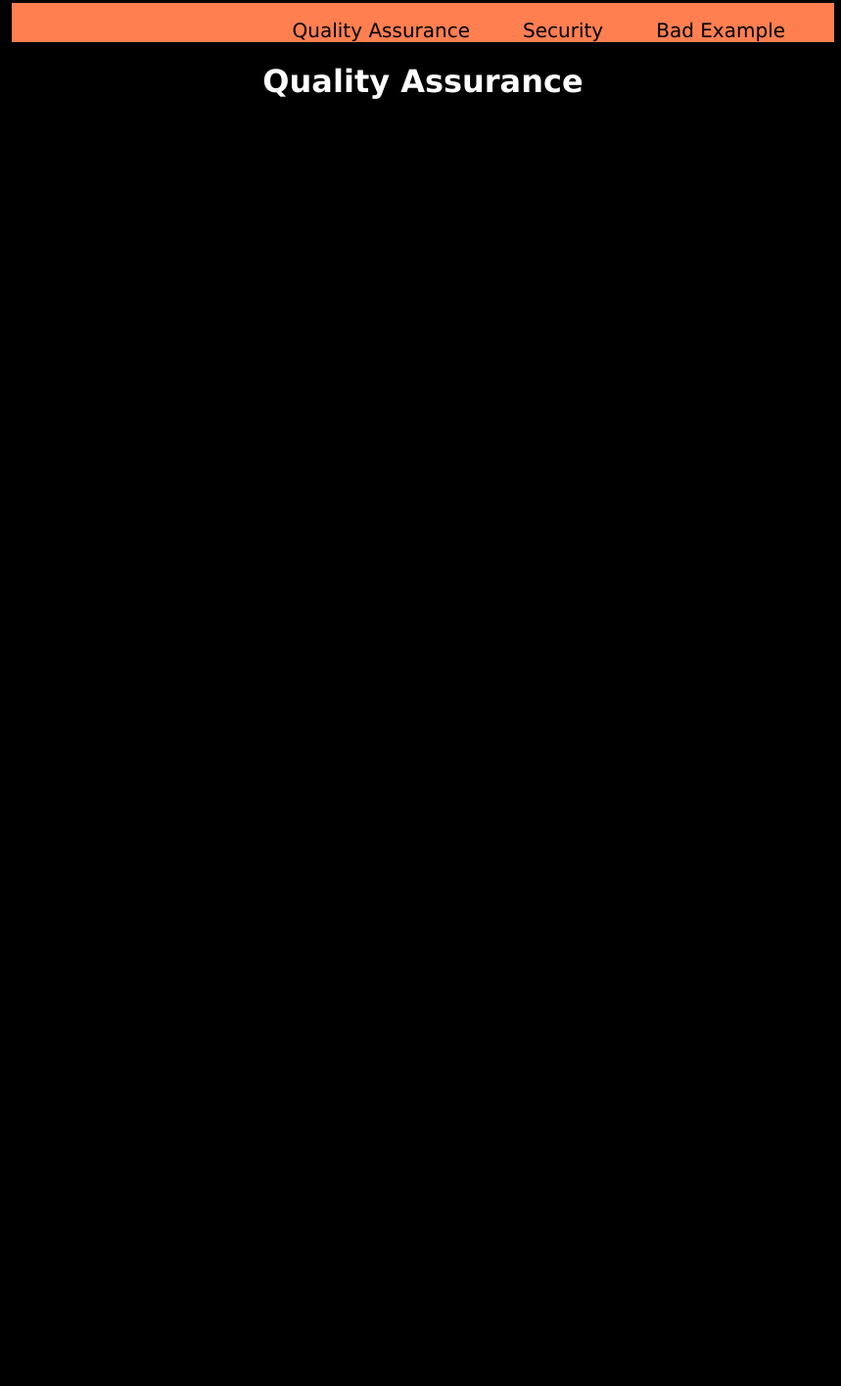
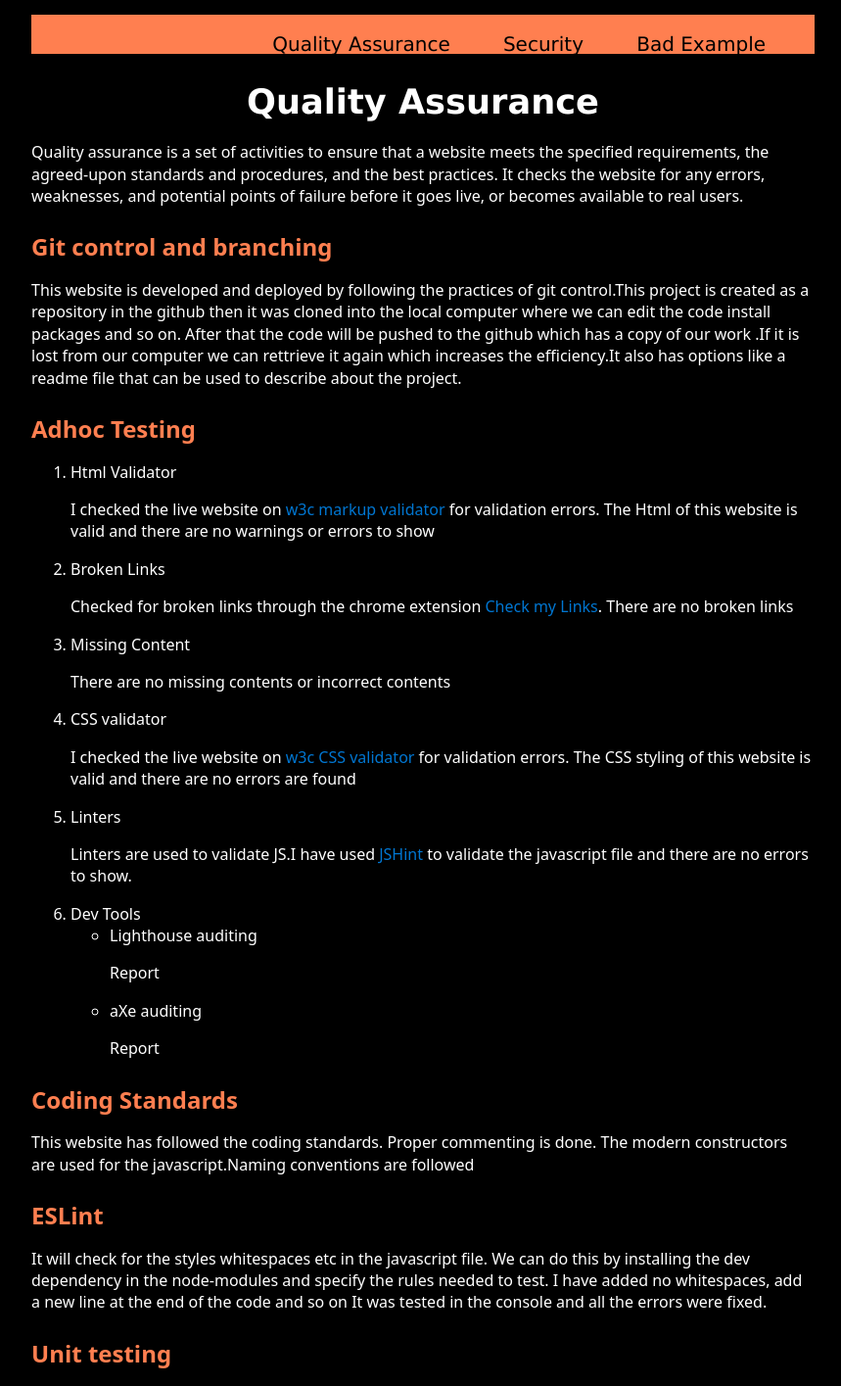
Before and after one commit to albybaby250219/QA-Assignment, a website built with Vite: page views/quality_assurance.html in a window 1280 px wide. Shown: the part 5-1420 px from the top of the page at 98% size, without its empty margins (208-1067 px from the left). Before the commit the page ends 800 px from the top, so only its background shows below. Built offline with nearby package versions, Linux system fonts and the light colour scheme.

Commit message:
added the qa

```diff
--- a/main.js
+++ b/main.js
@@ -1,13 +1,21 @@
 import './style.scss';
+let [first , second , third] = ['Quality Assurance','Security','Bad Example'];
+
 
 document.querySelector('#app').innerHTML = `
 <h1>An outline on quality assurance and security </h1>
+<p>The security and QA is an important factor in keeping our websites safe from attacks and to keep our code easier to read and understand.</p>
+<p>It can be divided in to three parts</p>
+<ol>
+<li>${first}.</li>
+<li>${second}.</li>
+<li>${third}.</li>
 `;
 
 document.querySelector('#header').innerHTML = `
 <ul>
-<li><a href="./views/quality_assurance.html">Quality Assurance</a></li>
+<li><a href="./views/quality_assurance.html"> Quality Assurance</a></li>
 <li><a href="./views/security.html">Security</a></li>
 <li><a href="./views/bad_example.html">Bad Example</a></li>
 </ul>
-` ;
+`;
--- a/style.scss
+++ b/style.scss
@@ -1,5 +1,12 @@
 body{
   background-color: black;
+  color:white;
+}
+#app p, li{
+  text-align:left;
+}
+h1 ,h2, h3, h4{
+  color:coral;
 }
 #app {
   font-family: Avenir, Helvetica, Arial, sans-serif;
--- a/views/quality_assurance.html
+++ b/views/quality_assurance.html
@@ -4,6 +4,7 @@
     <meta charset="UTF-8" />
     <link rel="icon" type="image/svg+xml" href="favicon.svg" />
     <meta name="viewport" content="width=device-width, initial-scale=1.0" />
+    <link rel="stylesheet" href="https://cdn.jsdelivr.net/npm/water.css@2/out/water.css">
     <title>Vite App</title>
   </head>
   <body>
@@ -18,6 +19,57 @@
       <div id="quality">
           <h1 class="subsection">Quality Assurance</h1>
       </div>
+      <!--Description on the definition of QA-->
+      <div>
+        <p>Quality assurance is a set of activities to ensure that a website meets the specified requirements,
+           the agreed-upon standards and procedures, and the best practices. It checks the website for any errors, weaknesses,
+           and potential points of failure before it goes live, or becomes available to real users.</p>
+      </div>
+      <h2>Git control and branching</h2>
+      <p>This website is developed and deployed by following the practices of git control.This project is created as a repository in the github then it was cloned into the local
+        computer where we can edit the code install packages and so on. After that the code will be pushed to the github which has a copy of our work .If it is lost from our computer we can rettrieve it again
+        which increases the efficiency.It also has options like a readme file that can be used to describe about the project.
+      </p>
+      <!--Adhoc testing used-->
+      <h2>Adhoc Testing</h2>
+      <ol>
+        <li>Html Validator
+        <p>I checked the live website on <a href="https://validator.w3.org/" >w3c markup validator</a> for validation errors.
+          The Html of this website is valid and there are no warnings or errors to show</p></li>
+        <li>Broken Links
+        <p>Checked for broken links through the chrome extension
+          <a href="https://chrome.google.com/webstore/detail/check-my-links/ojkcdipcgfaekbeaelaapakgnjflfglf">Check my Links</a>.
+          There are no broken links</p></li>
+        <li>Missing Content
+        <p>There are no missing contents or incorrect contents</p></li>
+        <li>CSS validator
+        <p>I checked the live website on <a href="https://jigsaw.w3.org/css-validator/#validate_by_input+with_options" >w3c CSS validator</a> for validation errors.
+          The CSS styling of this website is valid and there are no errors are found</p></li>
+        <li>Linters
+        <p>Linters are used to validate JS.I have used <a href="https://jshint.com/" >JSHint</a>
+           to validate the javascript file and there are no errors to show.</p></li>
+        <li>Dev Tools
+          <ul>
+            <li>Lighthouse auditing
+              <p>Report</p>
+            </li>
+            <li>aXe auditing
+              <p>Report</p>
+            </li>
+          </ul>
+        </li>
+
+      </ol>
+      <h2>Coding Standards</h2>
+      <p>This website has followed the coding standards. Proper commenting is done.
+        The modern constructors are used for the javascript.Naming conventions are followed </p>
+      <h2>ESLint</h2>
+      <p>It will check for the styles whitespaces etc in the javascript file.
+        We can do this by installing the dev dependency in the node-modules and specify the rules needed to test.
+        I have added no whitespaces, add a new line at the end of the code  and so on
+        It was tested in the console and all the errors were fixed.</p>
+      <h2>Unit testing</h2>
+
     </main>
     <footer>
       <p>This is a test website</p>
```
Also changed, not shown: index.html (+1 -0 lines), package.json (+8 -1 lines), .eslintrc.cjs (added), 1 other file.
